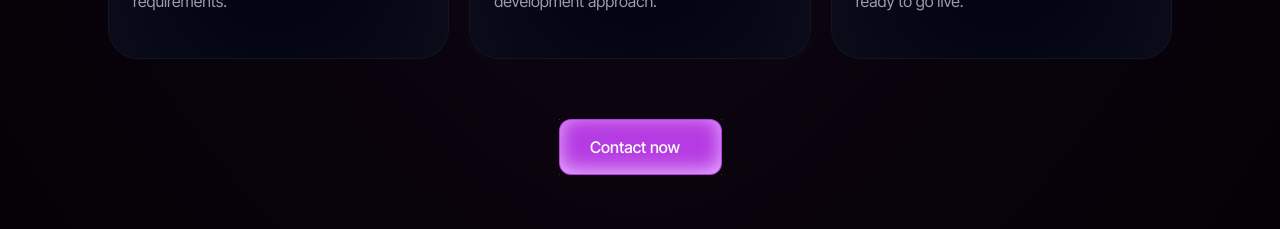
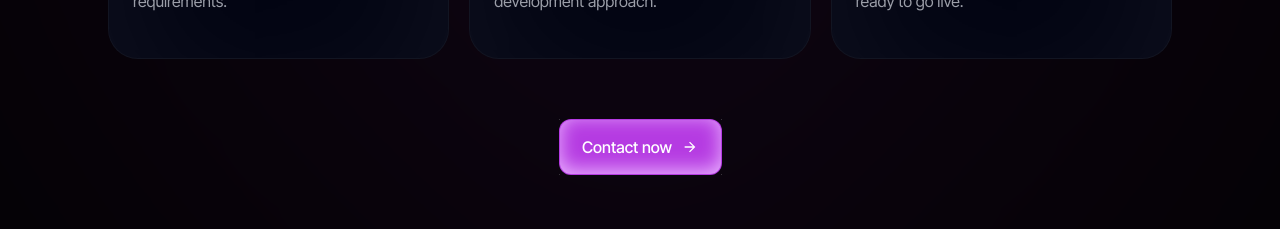
Before and after one commit to ads-fixter-FSD/devfixter, a Next.js app: page / in a window 1280 px wide. Shown: the part 2000-2229 px from the top of the page. Built offline with nearby package versions, Linux system fonts and the light colour scheme.

Commit message:
update icon prop to use JSX syntax in PrimaryButton components

```diff
--- a/src/components/home/HowItWorks.tsx
+++ b/src/components/home/HowItWorks.tsx
@@ -113,7 +113,7 @@ const HowItWorks = () => {
           variants={fadeUp}
           custom={0.5}
         >
-          <PrimaryButton href="/contact" icon={IoMdArrowForward}>
+          <PrimaryButton href="/contact" icon={<IoMdArrowForward />}>
             Contact now
           </PrimaryButton>
         </motion.div>
--- a/src/components/shared/footer/ContactCTA.tsx
+++ b/src/components/shared/footer/ContactCTA.tsx
@@ -39,7 +39,7 @@ const ContactCTA = () => {
         </p>
 
         {/* Primary Button */}
-        <PrimaryButton href="/contact" icon={IoMdArrowForward}>
+        <PrimaryButton href="/contact" icon={<IoMdArrowForward/>}>
           Contact Us
         </PrimaryButton>
       </div>
```
